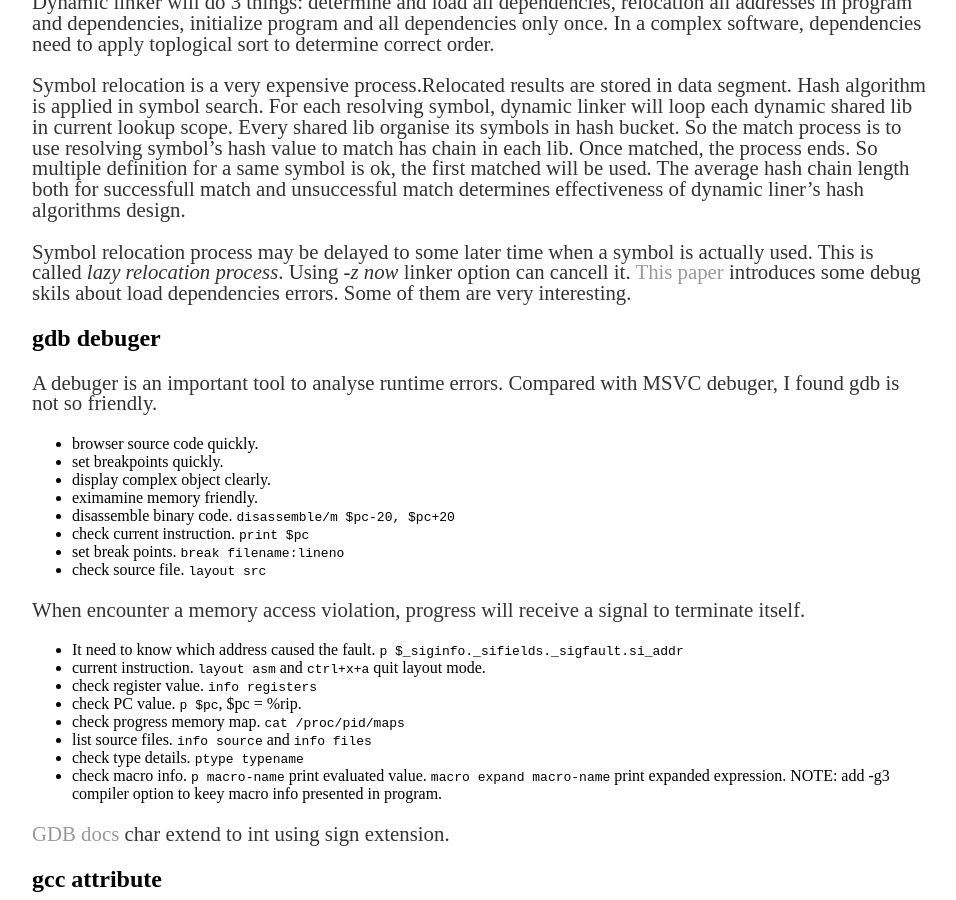
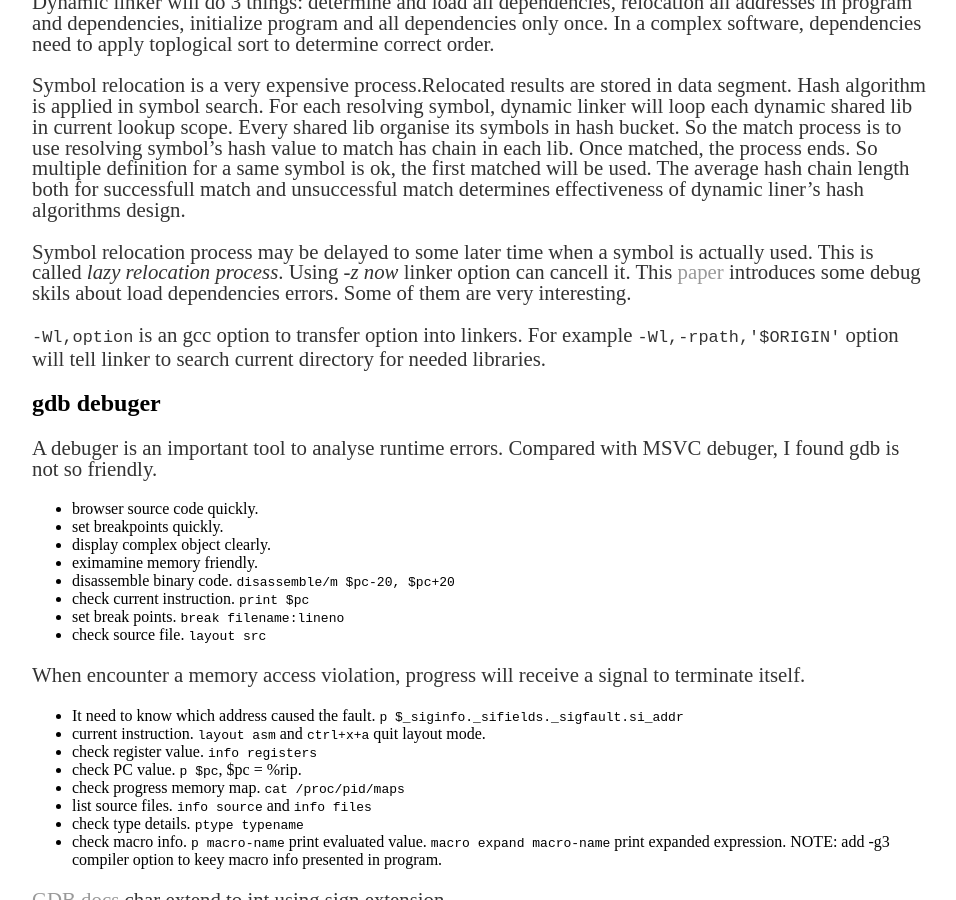
Before and after one commit to ychding11/ychding11.github.io, a Jekyll site: the page built from _posts/2015-03-12-Linux-Debug-summary.md, in a window 1280 px wide and 900 px high, scrolled down 1184 px. Shown: the whole window, without its empty margins (160-1116 px from the left). Built offline with Jekyll 4.4.1, drawn with Linux system fonts in a browser that asks for light colours.

Commit message:
1. search library in current directories

```diff
--- a/_posts/2015-03-12-Linux-Debug-summary.md
+++ b/_posts/2015-03-12-Linux-Debug-summary.md
@@ -78,10 +78,13 @@ determines effectiveness of dynamic liner's hash algorithms design.
 
 Symbol relocation process may be delayed to some later time when a symbol is
 actually used. This is called *lazy relocation process*. Using *-z now* linker
-option can cancell it.
-[This paper](https://cseweb.ucsd.edu/~gbournou/CSE131/the_inside_story_on_shared_libraries_and_dynamic_loading.pdf)
+option can cancell it.  This [paper](https://cseweb.ucsd.edu/~gbournou/CSE131/the_inside_story_on_shared_libraries_and_dynamic_loading.pdf)
 introduces some debug skils about load dependencies errors. Some of them
 are very interesting.
+
+`-Wl,option` is an gcc option to transfer option into linkers. For example
+`-Wl,-rpath,'$ORIGIN'` option will tell linker to search current directory
+for needed libraries.
 
 ## gdb debuger
 A debuger is an important tool to analyse runtime errors.
```
